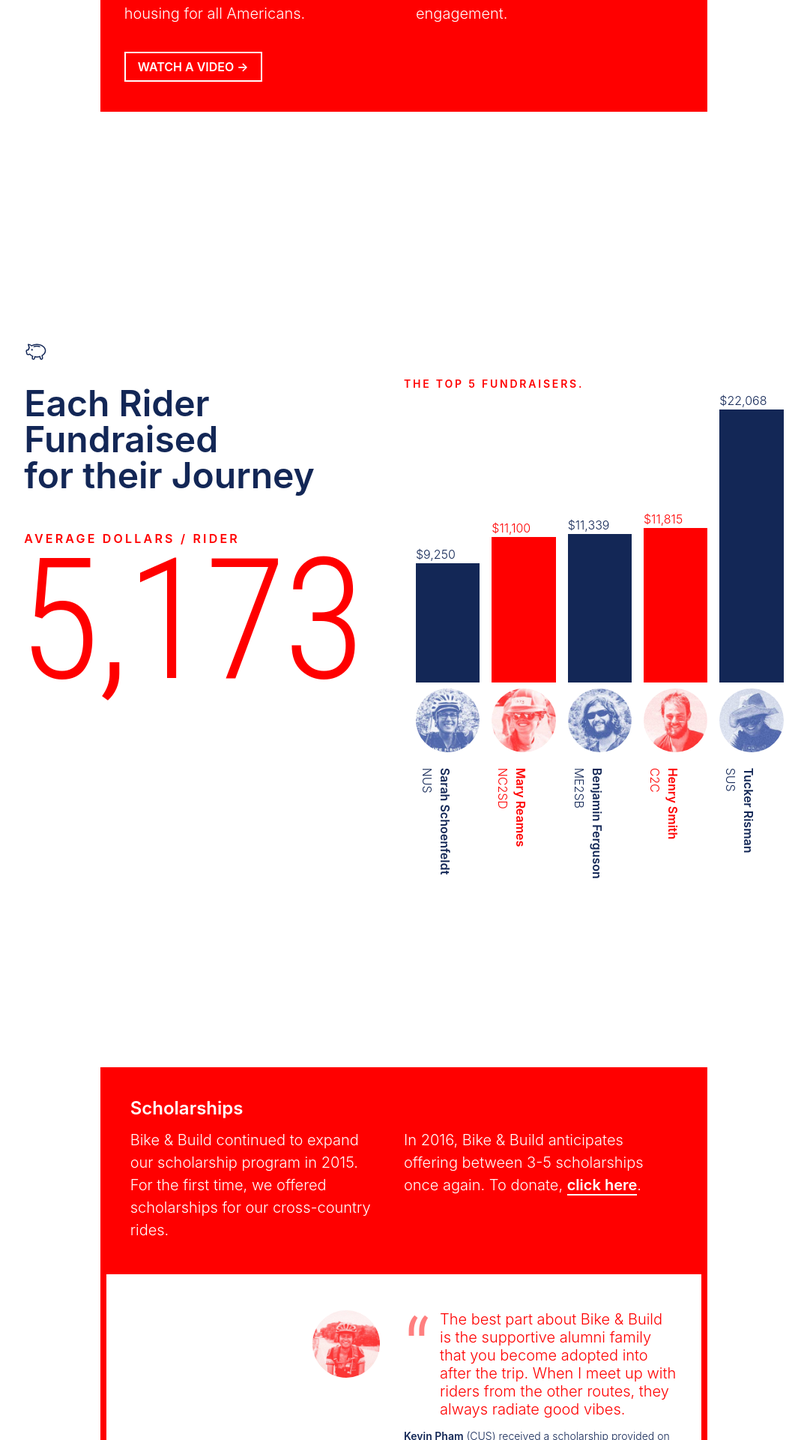
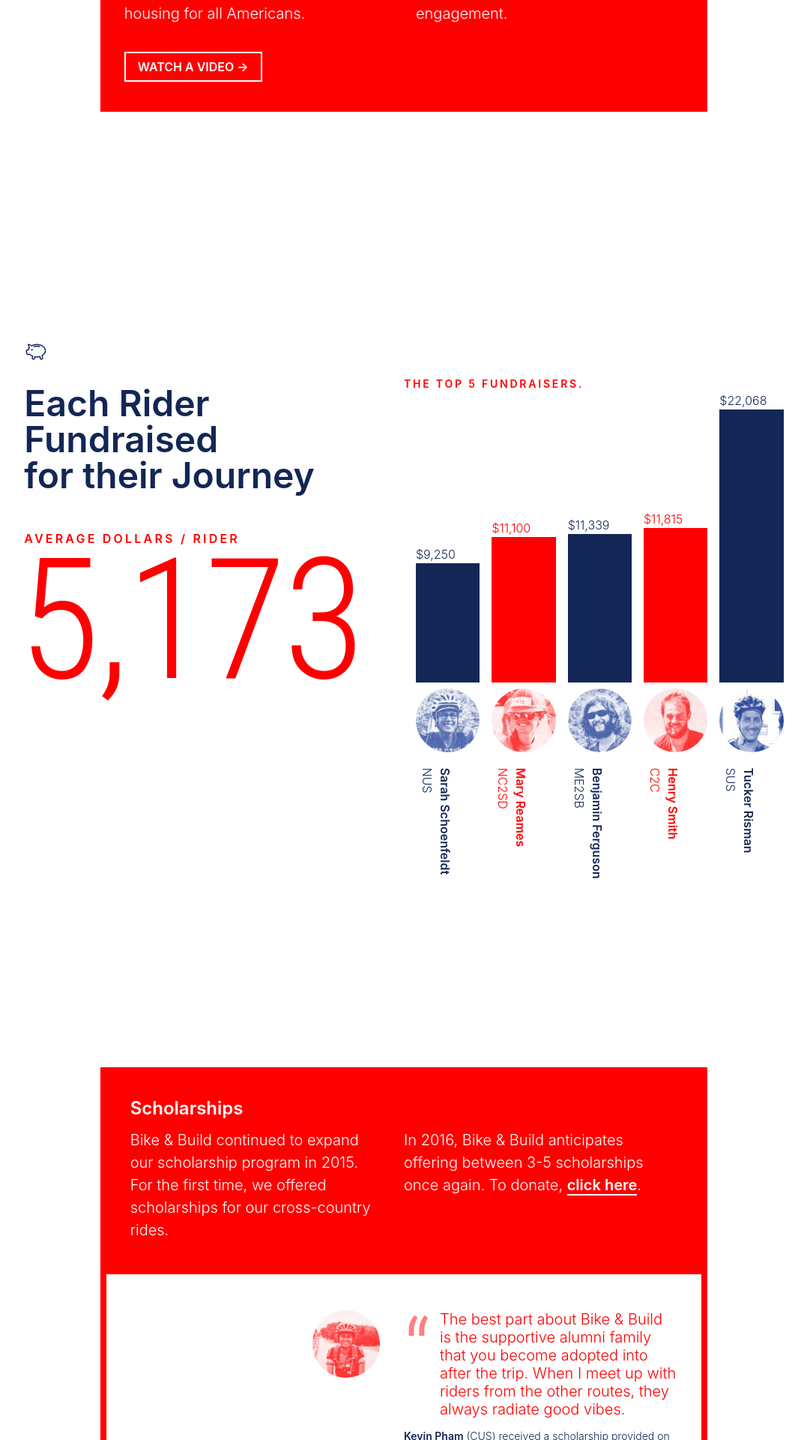
Before and after one commit to morf-studio/babar-2015, a Jekyll site: the page built from index.html, in a window 1280 px wide. Shown: the part 3668-5588 px from the top of the page at 75% size, without its empty margins (101-1178 px from the left). Built offline with Jekyll 4.4.1, drawn with Linux system fonts in a browser that asks for light colours.

Commit message:
T.Risman Photo, Video Links

```diff
--- a/index.html
+++ b/index.html
@@ -82,7 +82,7 @@
             </div>
           </div>
           <div class="pad-m pad-b-l">
-            <a href="https://www.youtube.com/7mmSN7J38Xg" target="_blank" class="button-white">WATCH A VIDEO &rarr;</a>
+            <a href="https://www.youtube.com/watch?v=O1qqVOjrerI" target="_blank" class="button-white">WATCH A VIDEO &rarr;</a>
           </div>
 
         </article>
@@ -529,7 +529,8 @@
                 </div>
                 <div class="col m-col-4">
                   <p class="">
-                    <a href="http://www.youtube.com/lGmXUt4yEM" target="_blank" class="button-white">
+                    <a href="https://www.youtube.com/watch?v=_lGmXUt4yEM" target="_blank" class="button-white">
+
                       Watch Video &rarr;
                     </a>
                   </p>
```
Also changed, not shown: img/content/fundraisers/risman.jpg.
